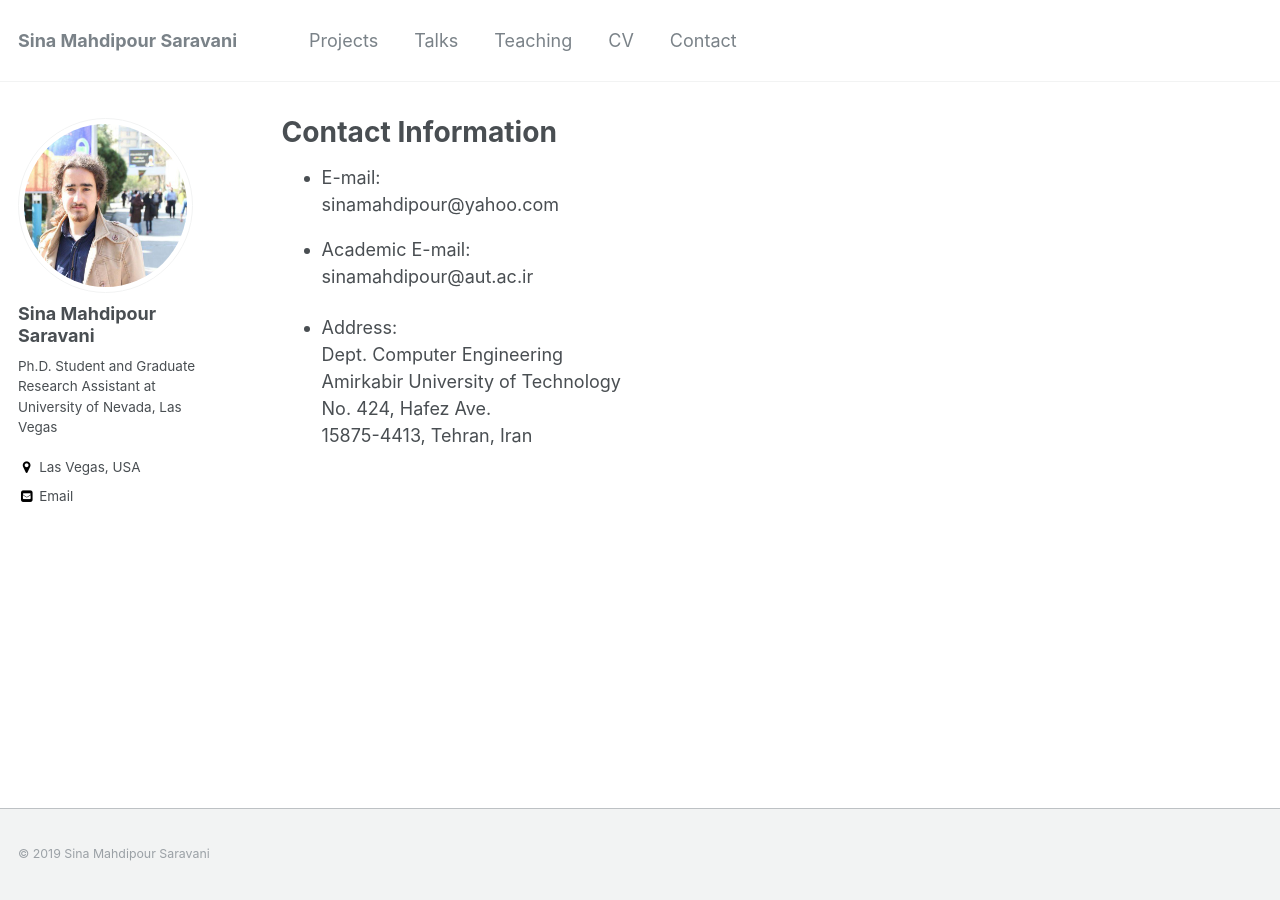
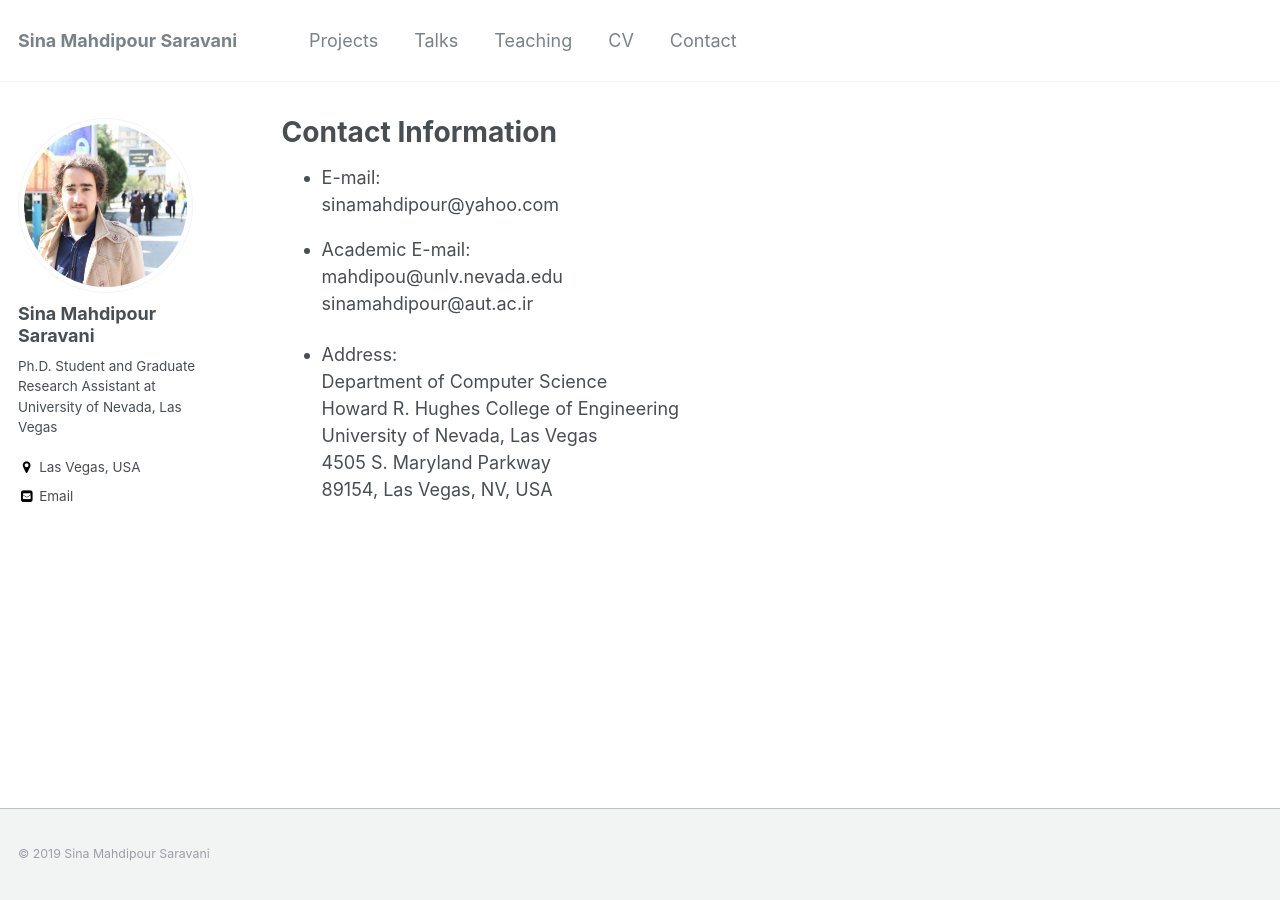
Before and after one commit to sinamps/sinamps.github.io, a Jekyll site: the page built from _pages/contact.md, in a window 1280 px wide. Built offline with Jekyll 4.4.1, drawn with Linux system fonts in a browser that asks for light colours.

Commit message:
unlv update

```diff
--- a/_pages/contact.md
+++ b/_pages/contact.md
@@ -6,11 +6,12 @@ author_profile: true
 ---
 
 * E-mail:<br>sinamahdipour@yahoo.com
-* Academic E-mail:<br>sinamahdipour@aut.ac.ir
+* Academic E-mail:<br>mahdipou@unlv.nevada.edu<br>sinamahdipour@aut.ac.ir
 
 
 * Address:
-  <br> Dept. Computer Engineering
-  <br> Amirkabir University of Technology
-  <br> No. 424, Hafez Ave.
-  <br> 15875-4413, Tehran, Iran
+  <br> Department of Computer Science
+  <br> Howard R. Hughes College of Engineering
+  <br> University of Nevada, Las Vegas
+  <br> 4505 S. Maryland Parkway
+  <br> 89154, Las Vegas, NV, USA
```
